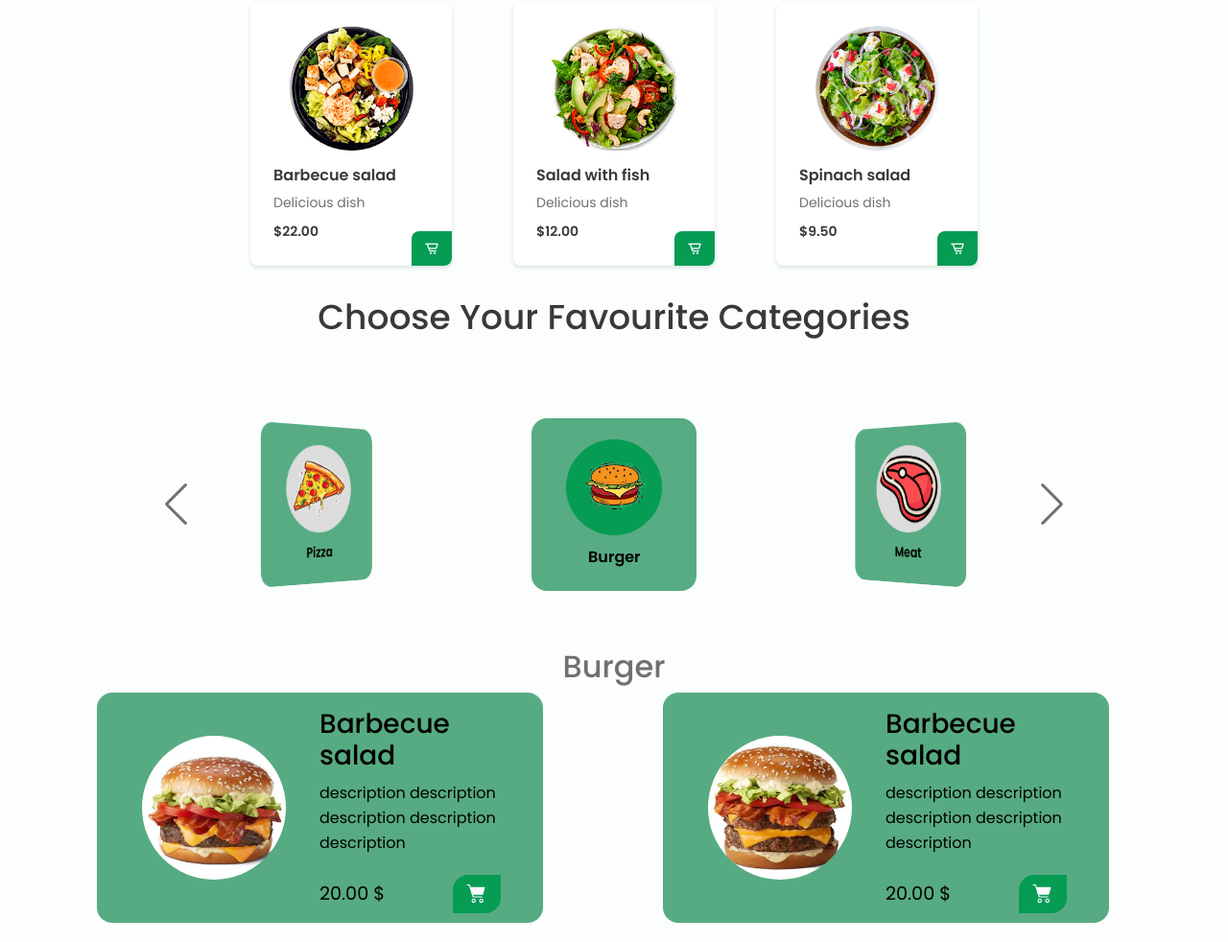
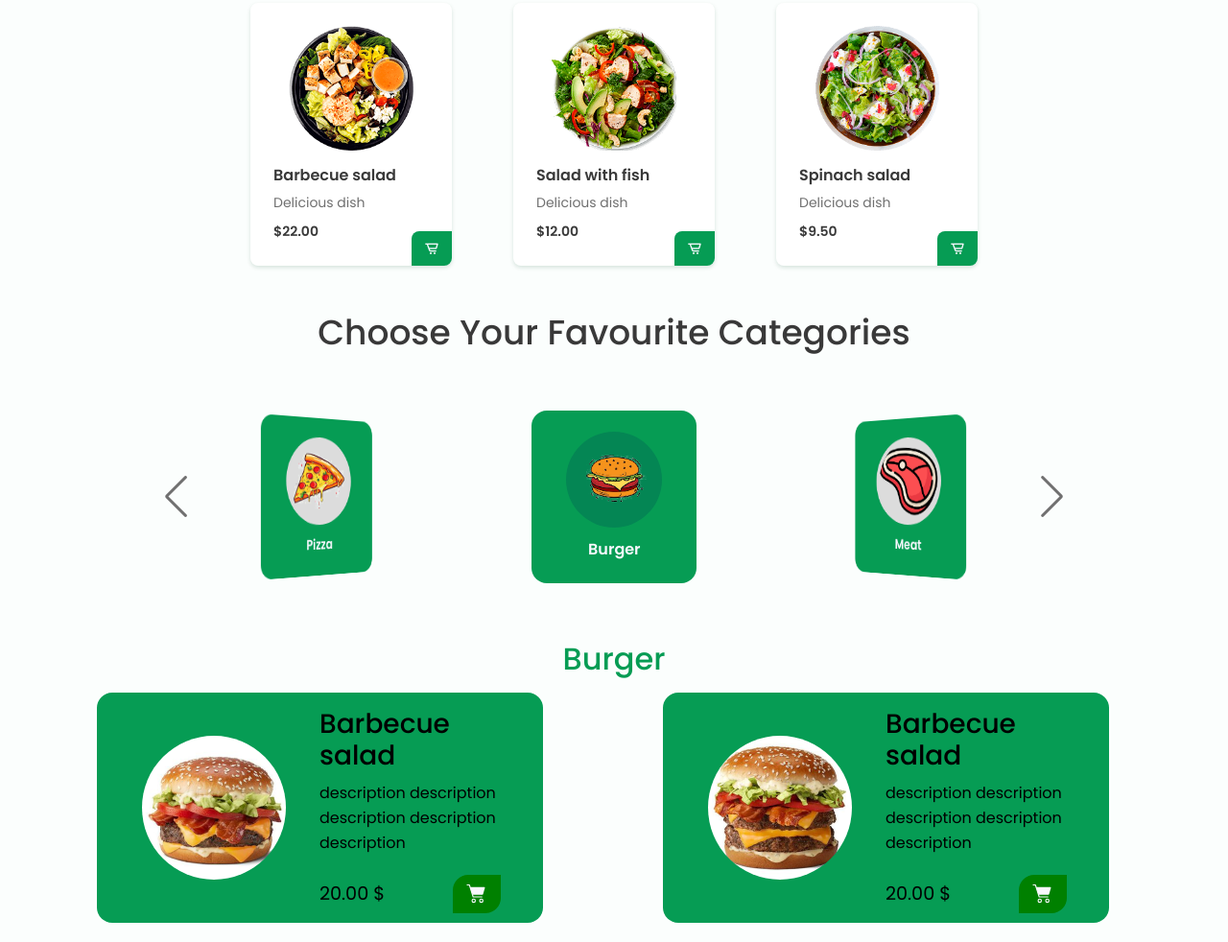
Before and after one commit to awminsheikh/responsive-restaurant-website, a website: page index.html in a window 1280 px wide. Shown: the part 938-1920 px from the top of the page at 96% size. Drawn offline with nearby package versions, Linux system fonts and the light colour scheme.

Commit message:
make design a liitle better

```diff
--- a/assets/css/styles.css
+++ b/assets/css/styles.css
@@ -16,6 +16,8 @@
   --category-container-color-: #138a50b4;
   --category-font-color-: #000;
   --item-text-color-: #000;
+  --item-container-: #069c54;
+
 
   /*========== Font and typography ==========*/
   --body-font: "Poppins", sans-serif;
@@ -86,6 +88,7 @@ body.dark-theme {
   --category-container-color-: #27302c;
   --category-font-color-: ghostwhite;
   --item-text-color-: ghostwhite;
+  --item-container-: #27302c;
 }
 
 /*========== Button Dark/Light ==========*/
@@ -183,7 +186,6 @@ img {
 
 .l-main a {
   text-decoration: none;
-  color: inherit;
 }
 
 /*========== NAV ==========*/
@@ -469,7 +471,7 @@ a.menu__button {
   display: flex;
   justify-content: center;
   align-items: center;
-  color: var(--category-font-color-);
+  color: ghostwhite;
   background-color: transparent;
 }
 
@@ -477,12 +479,14 @@ a.menu__button {
   cursor: pointer;
 }
 .swiper .swiper-wrapper .swiper-slide.active .category-img img{
-  background-color: var(--first-color);
+  /* background-color: #DADFF7; */
+  /* background-color: #49D49D; */
+  background-color: var(--first-color-alt);
 }
 .swiper-card {
   width: 60%;
   height: 60%;
-  background-color: var(--category-container-color-);
+  background-color: var(--item-container-);
   display: flex;
   align-items: center;
   justify-content: center;
@@ -538,6 +542,8 @@ section.section.menu__items {
 .menu-list-title {
   text-align: center;
   text-transform: capitalize;
+  margin-bottom: 1rem;
+  color: var(--first-color);
 }
 
 .menu-list {
@@ -551,7 +557,9 @@ section.section.menu__items {
 
 .menu-item {
   height: 30vh;
-  background-color: var(--category-container-color-);
+  background-position: center;
+  background-size: cover;
+  background-color: var(--item-container-);
   border-radius: 1rem;
   display: flex;
   align-items: center;
@@ -607,7 +615,7 @@ a.order-btn {
   color: ghostwhite;
   margin-right: 2rem;
   font-size: 1.7em;
-  background-color: var(--first-color);
+  background-color: green;
   width: 50px;
   height: 40px;
   display: flex;
@@ -623,7 +631,9 @@ a.order-btn {
 .price {
   font-size: 1.2em;
 }
-
+.menu__category .section-title{
+  margin: 1rem 0 0 0;
+}
 /*========== CONTACT ==========*/
 .contact__container {
   text-align: center;
@@ -791,17 +801,19 @@ a.order-btn {
 
   .home__img {
     width: 500px;
-    animation: animated forwards ease-in-out;
-    animation-duration: 1s;
+    animation: animated  5s infinite;
+
   }
 
   @keyframes animated {
     0% {
-      transform: translateY(50px);
+      transform: translateY(20px);
     }
-
+    50%{
+      transform: translateY(-20px);
+    }
     100% {
-      transform: translateY(0);
+      transform: translateY(20px);
     }
 
   }
```
